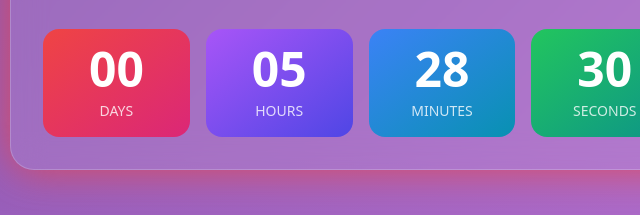
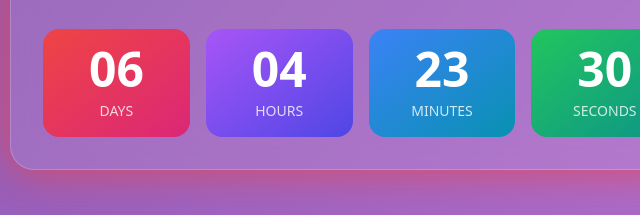
Before and after one commit to iDharun7/TheEND, a plain HTML site: page heartbeat.html in a window 1280 px wide. Shown: the part 163-378 px from the top of the page, 198-838 px from the left. Drawn offline with nearby package versions, Linux system fonts and the light colour scheme.

Commit message:
Update heartbeat.html

```diff
--- a/heartbeat.html
+++ b/heartbeat.html
@@ -179,7 +179,7 @@
     </div>
 
     <script>
-        const targetDate = new Date('2025-11-10T18:05:00').getTime();
+        const targetDate = new Date('2025-11-16T17:00:00').getTime();
         let heartBroken = false;
 
         function createParticles() {
```
